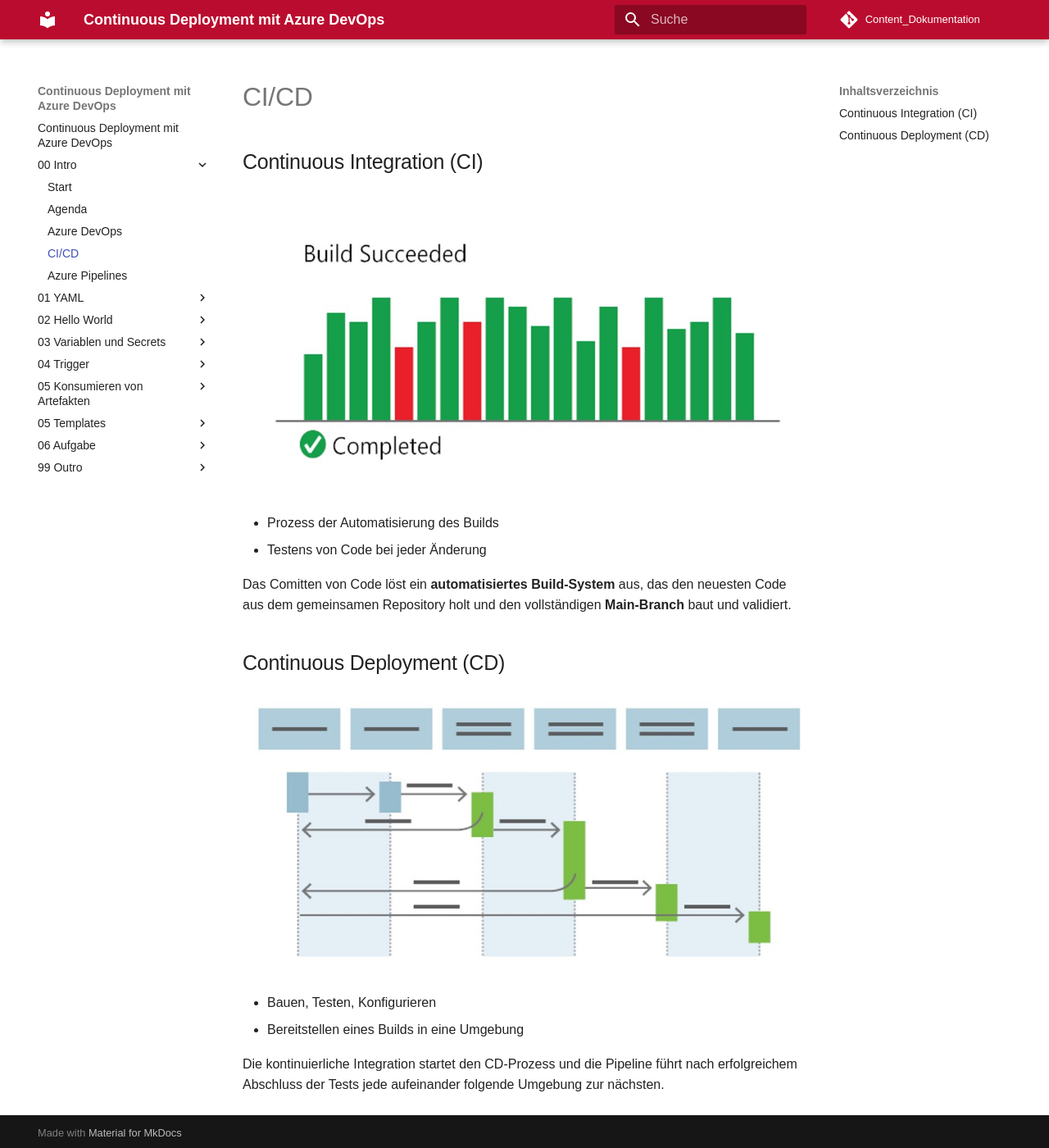
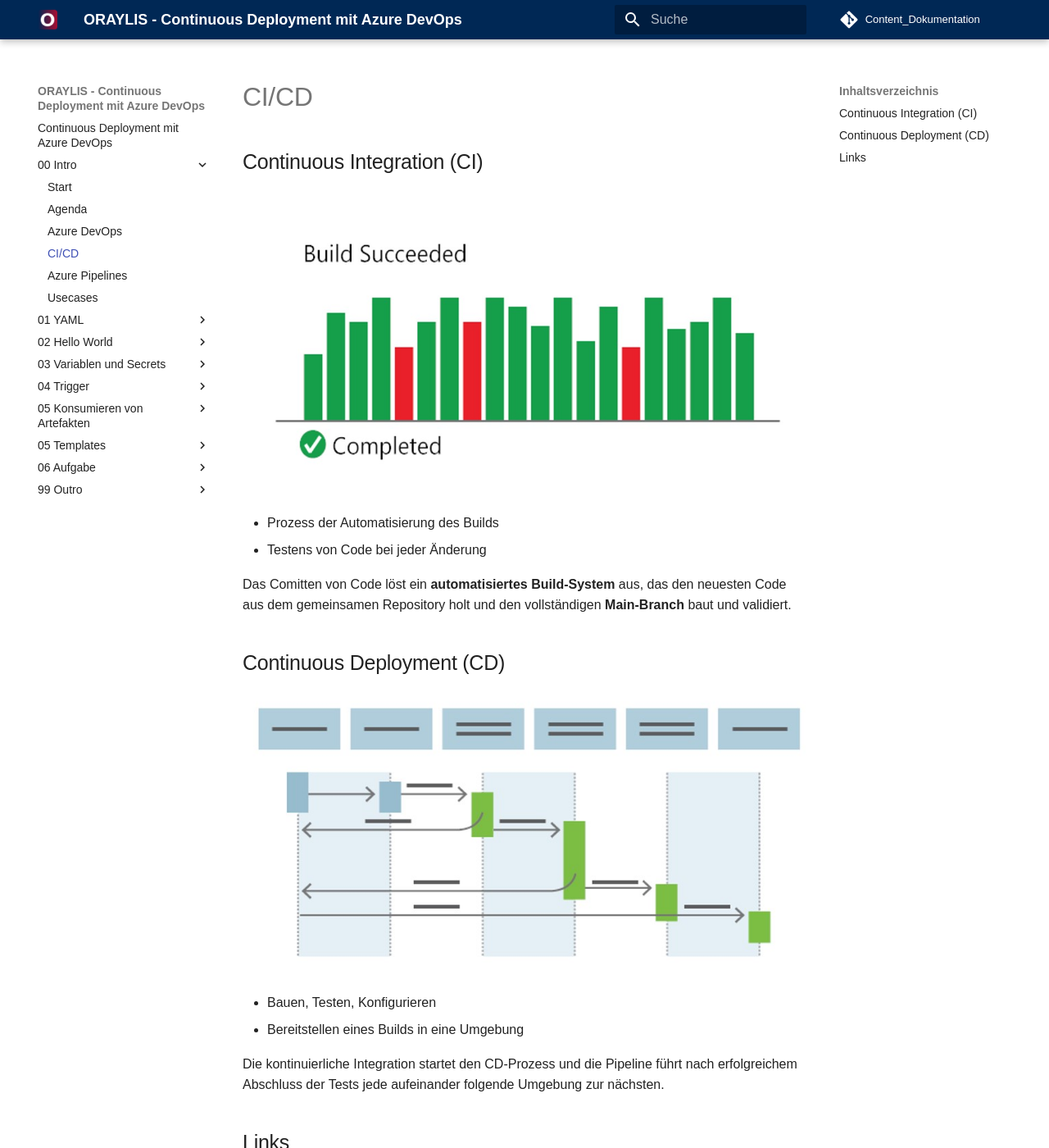
Before and after one commit to zyeiy2/Content_Dokumentation, an MkDocs documentation site: the page built from docs/00-Intro/04-CI CD.md, in a window 1280 px wide and 1400 px high. Shown: the whole window at 82% size. Built offline with MkDocs 1.6.1 and Material for MkDocs 9.7.7, drawn with Linux system fonts in a browser that asks for light colours; some web fonts are replaced; comment, search, counter and statistics services are not loaded; some of the changed text lies outside the part shown.

Commit message:
Add Content

```diff
--- a/docs/00-Intro/04-CI CD.md
+++ b/docs/00-Intro/04-CI CD.md
@@ -16,3 +16,7 @@
 - Bereitstellen eines Builds in eine Umgebung
 
 Die kontinuierliche Integration startet den CD-Prozess und die Pipeline führt nach erfolgreichem Abschluss der Tests jede aufeinander folgende Umgebung zur nächsten.
+
+
+## Links
+[Was ist DevOps? - Azure DevOps | Microsoft Docs](https://docs.microsoft.com/de-de/devops/what-is-devops)
--- a/docs/stylesheets/extra.css
+++ b/docs/stylesheets/extra.css
@@ -1,5 +1,5 @@
 [data-md-color-scheme="oraylis"] {
-    --md-primary-fg-color:        #BA0C2F;
-    --md-primary-fg-color--light: #002855;
+    --md-primary-fg-color:        #002855;
+    --md-primary-fg-color--light: #BA0C2F;
     --md-primary-fg-color--dark:  #702e5a;
   }
--- a/mkdocs.yml
+++ b/mkdocs.yml
@@ -1,5 +1,5 @@
 # Project information
-site_name: Continuous Deployment mit Azure DevOps
+site_name: ORAYLIS - Continuous Deployment mit Azure DevOps
 
 # Repository
 repo_name: 'Content_Dokumentation'
@@ -14,5 +14,7 @@
   language: de
   palette:
     scheme: oraylis
+  logo: stylesheets/favicon-76.png
+
 extra_css:
   - stylesheets/extra.css
```
Also changed, not shown: docs/00-Intro/06-Usecaes.md (added, +18 -0 lines), docs/06-Aufgabe/01-Aufgabe.md (+1 -1 lines), docs/00-Intro/Bild10.jpg (added), docs/00-Intro/Bild11.png (added), docs/00-Intro/Bild12.png (added), docs/stylesheets/favicon-76.png (added).
